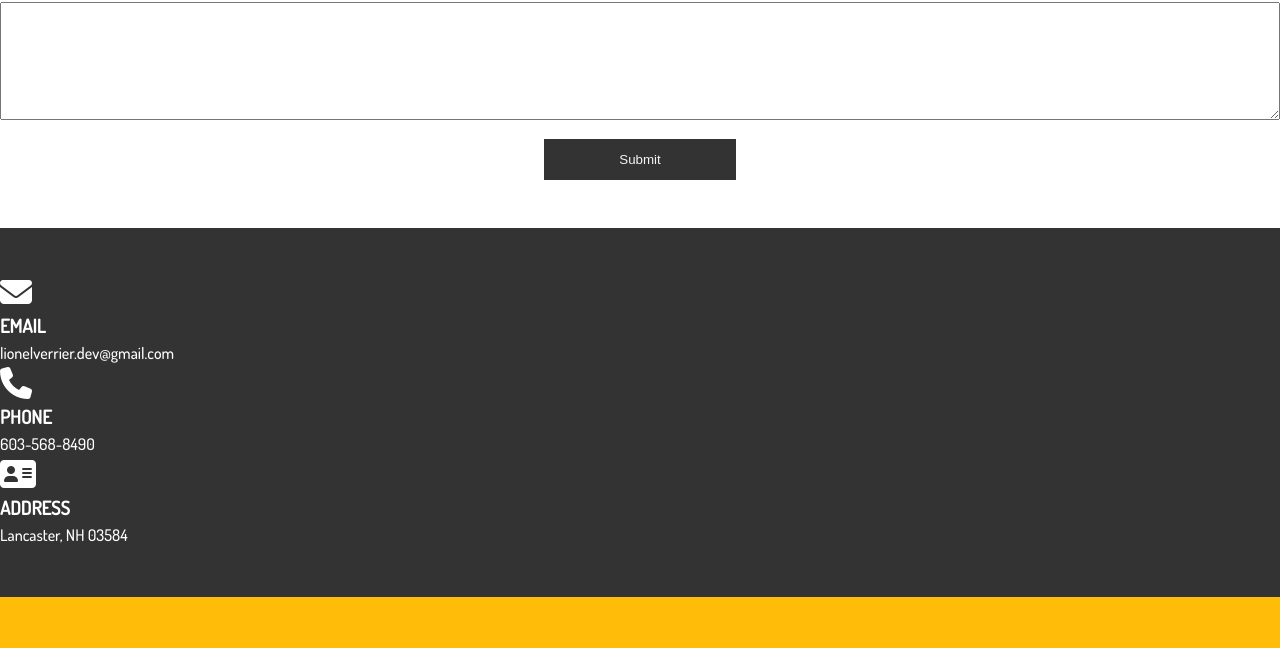
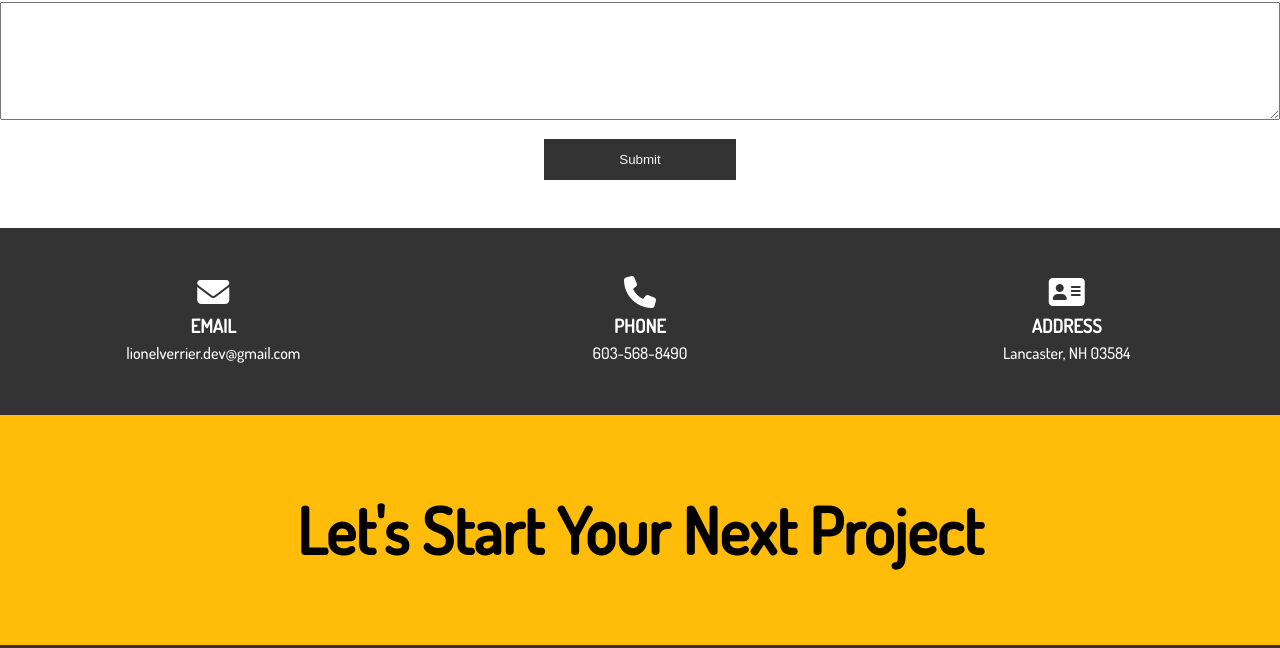
Before and after one commit to lionelverrier/portfolioWebsite, a website: page dist/contact.html in a window 1280 px wide. Shown: the part 389-1037 px from the top of the page. Drawn offline with Linux system fonts and the light colour scheme.

Commit message:
contact page complete

```diff
--- a/scss/main.scss
+++ b/scss/main.scss
@@ -341,6 +341,21 @@ img {
       width: 15%;
     }
   }
+
+  &-b{
+    .contact-info{
+      display: grid;
+      grid-template-columns: repeat(3, 1fr);
+      text-align: center;
+    }
+  }
+
+  &-c{
+    h1{
+      text-align: center;
+      font-size: 4rem;
+    }
+  }
 }
 
 // Footer
```
Also changed, not shown: dist/contact.html, dist/css/main.css, 1 other file.
